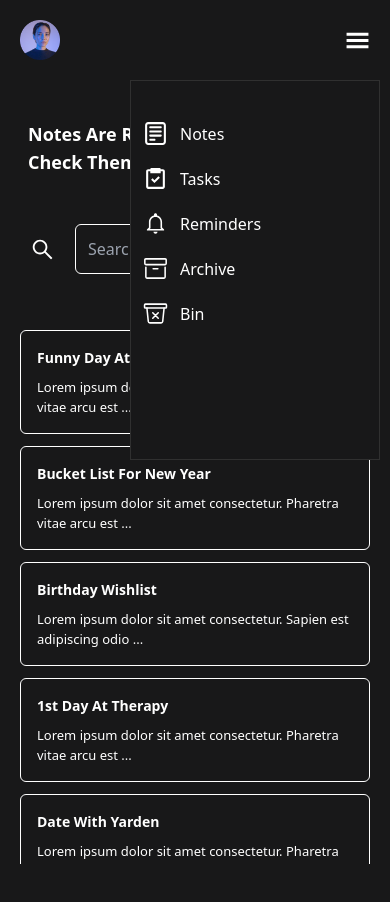
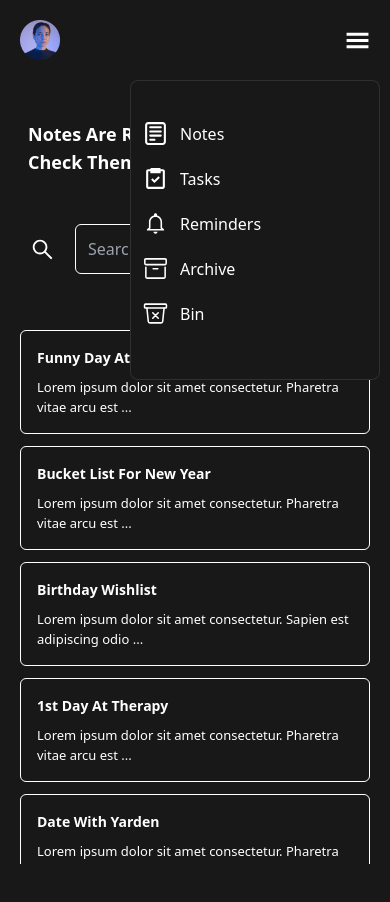
Before and after one commit to devtofunmi/todo-app, a React (Vite) app: page /note in a window 390 px wide. Both pictures are taken after a click on the icon 357 px from the left and 40 px from the top of the page. Shown: the top 902 px of the page. Built offline with nearby package versions, Linux system fonts and the light colour scheme.

Commit message:
reduce the height and add rounded-lg

```diff
--- a/src/components/MobileSidebar.tsx
+++ b/src/components/MobileSidebar.tsx
@@ -8,7 +8,7 @@ import { GoArchive } from "react-icons/go";
 
 const MobileSidebar: FC = () => {
   return (
-    <div className=" h-[380px] text-white p-3 bg-[#181819]  w-[250px] z-20 flex flex-col justify-left   border-[1px] border-white border-opacity-10">
+    <div className=" h-[300px] rounded-lg text-white p-3 bg-[#181819]  w-[250px] z-20 flex flex-col justify-left   border-[1px] border-white border-opacity-10">
       <div>
         {/* <img className="w-[100px]" src={dashboadlogo} alt="dashboard_logo" /> */}
         {/* <h1>Notes</h1> */}
```
